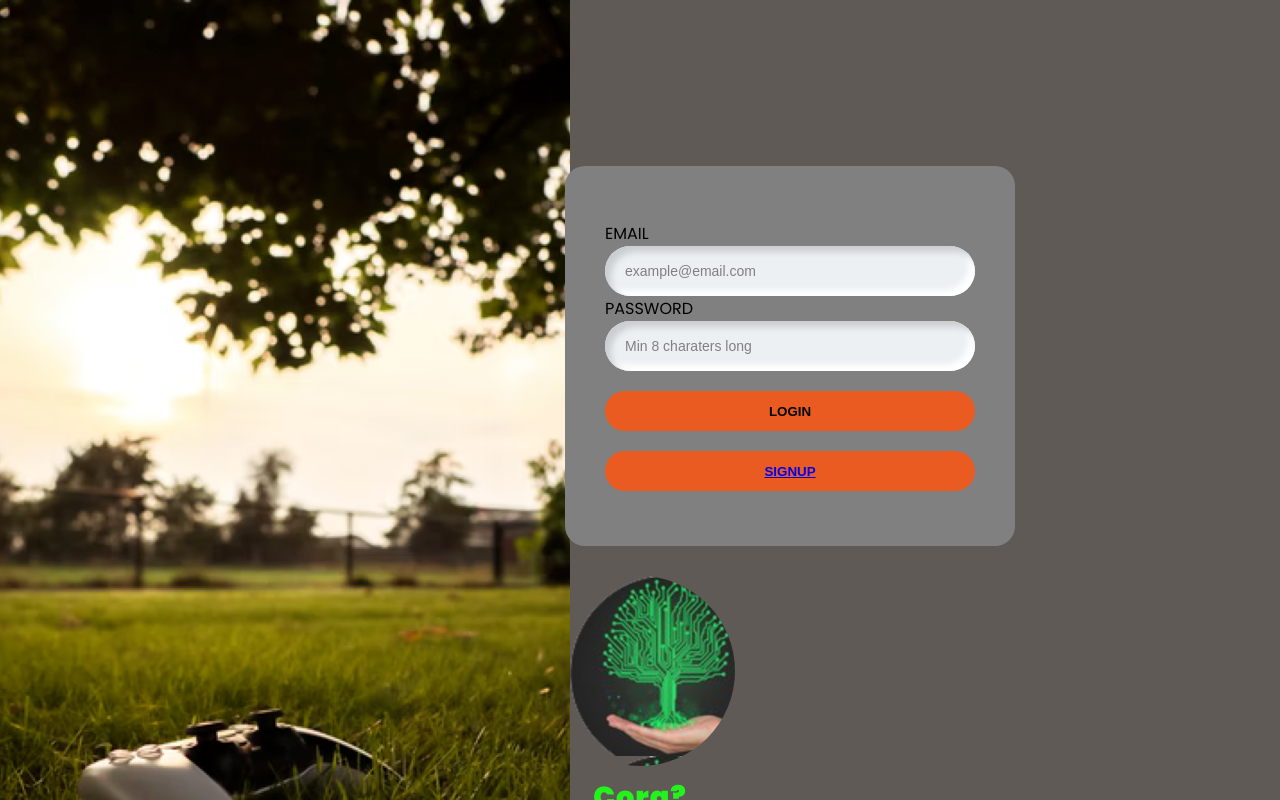
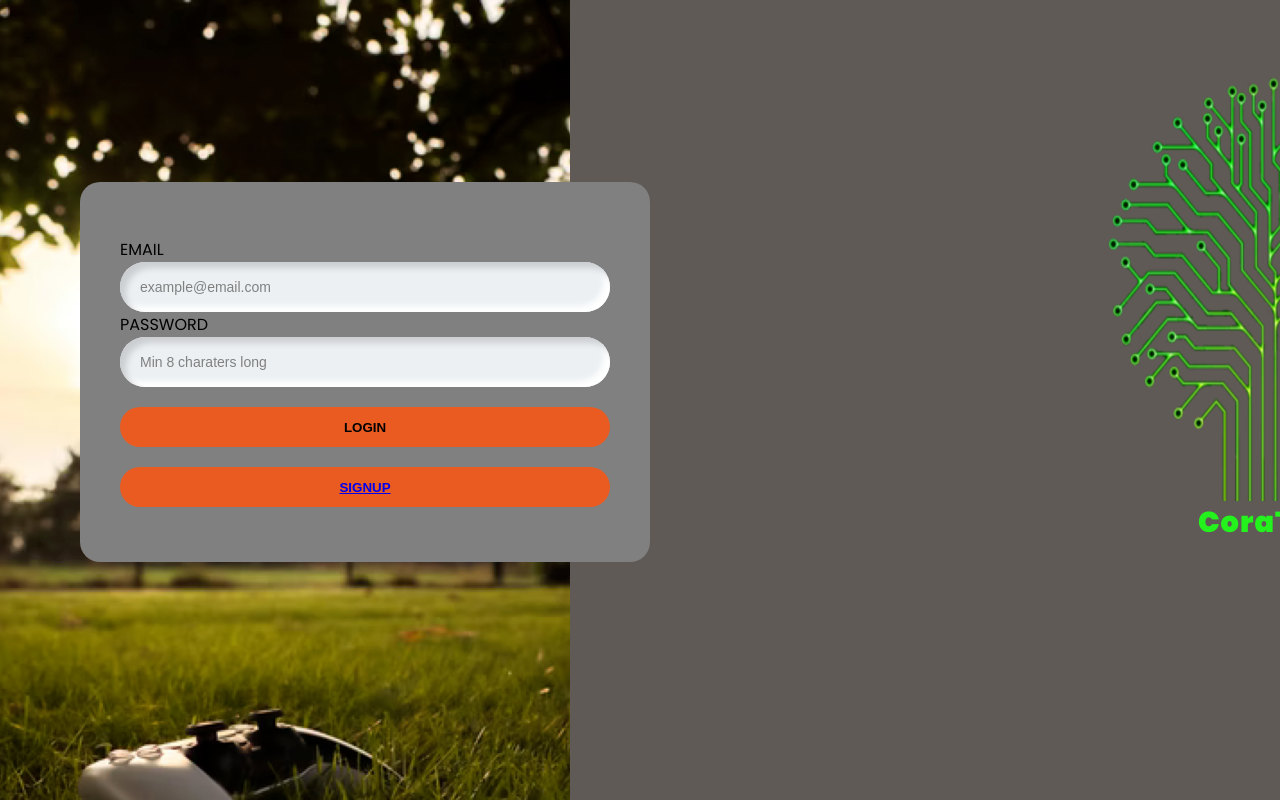
Before and after one commit to NLynch5/M30D5FE, a React (Create React App) app: page / in a window 1280 px wide. Built offline with nearby package versions, Linux system fonts and the light colour scheme.

Commit message:
css login 95% finished

```diff
--- a/src/components/login.css
+++ b/src/components/login.css
@@ -16,39 +16,49 @@
   font-family: poppins;
 }
 
+.overall {
+  display: flex;
+  flex-direction: row;
+  align-items: center;
+}
+
 .container {
   display: flex;
   position: relative;
-  width: 450px;
+  width: 570px;
   height: 380px;
   /* align-items: center;
   text-align: center;
   justify-content: center; */
   place-items: center;
-  margin-bottom: 30px;
+  /* margin-bottom: 30px; */
   margin-top: 150px;
   border-radius: 20px;
   padding: 40px;
   box-sizing: border-box;
   background: grey;
   margin-left: 300px;
-  /* opacity: 0.8; */
   /* box-shadow: 14px 14px 20px #4ce231, -14px -14px 20px #4ce231; */
 }
 
-.brand-logo {
-  height: 190px;
-  width: 190px;
+.logo {
+  display: flex;
+  position: relative;
+  /* display: block; */
+  /* padding-bottom: 200px; */
+  height: 450px;
+  width: 450px;
   background: no-repeat, url("/src/components/images/logo.png");
-  margin-left: 100px;
-  margin: auto;
-  border-radius: 70%;
-  box-sizing: border-box;
+  /* margin-top: 100px; */
+  margin-left: 400px;
+
+  /* border-radius: 50%; */
+  /* box-sizing: border-box; */
   /* box-shadow: 7px 7px 10px #cbced1, -7px -7px 10px white; */
 }
 
 .brand-title {
-  margin-top: 10px;
+  margin-left: 400px;
   font-weight: 900;
   font-size: 1.8rem;
   color: #24f21d;
--- a/src/components/login.js
+++ b/src/components/login.js
@@ -4,6 +4,7 @@ import "../components/images/resizedController.png";
 const Login = () => {
   return (
     <div className="overall">
+      {/* <div className="brand-title">Cora?</div> */}
       <div className="bg-img"></div>
       <div className="container">
         {/* <div className="brand-logo"></div>
@@ -21,8 +22,10 @@ const Login = () => {
           </button>
         </div>
       </div>
-      <div className="brand-logo"></div>
-      <div className="brand-title">Cora?</div>
+      <div>
+        <div className="logo"></div>
+        <div className="brand-title">CoraTech</div>
+      </div>
     </div>
   );
 };
```
Also changed, not shown: src/components/images/logo.png.
